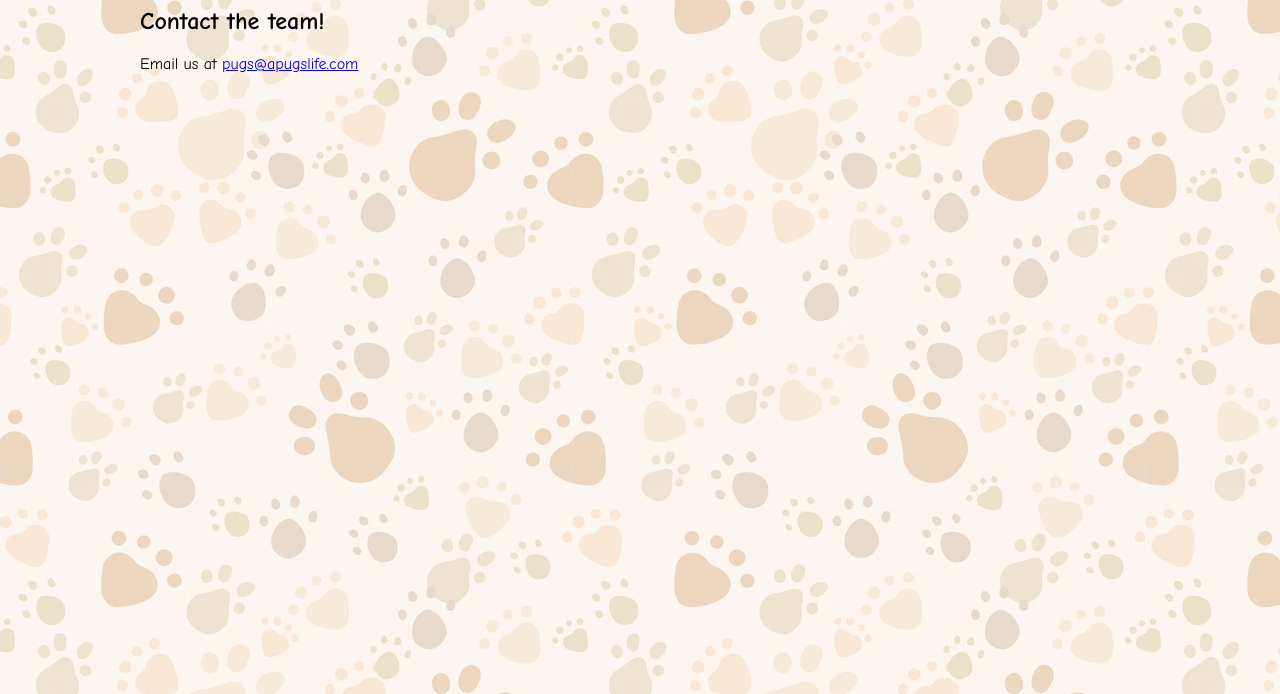
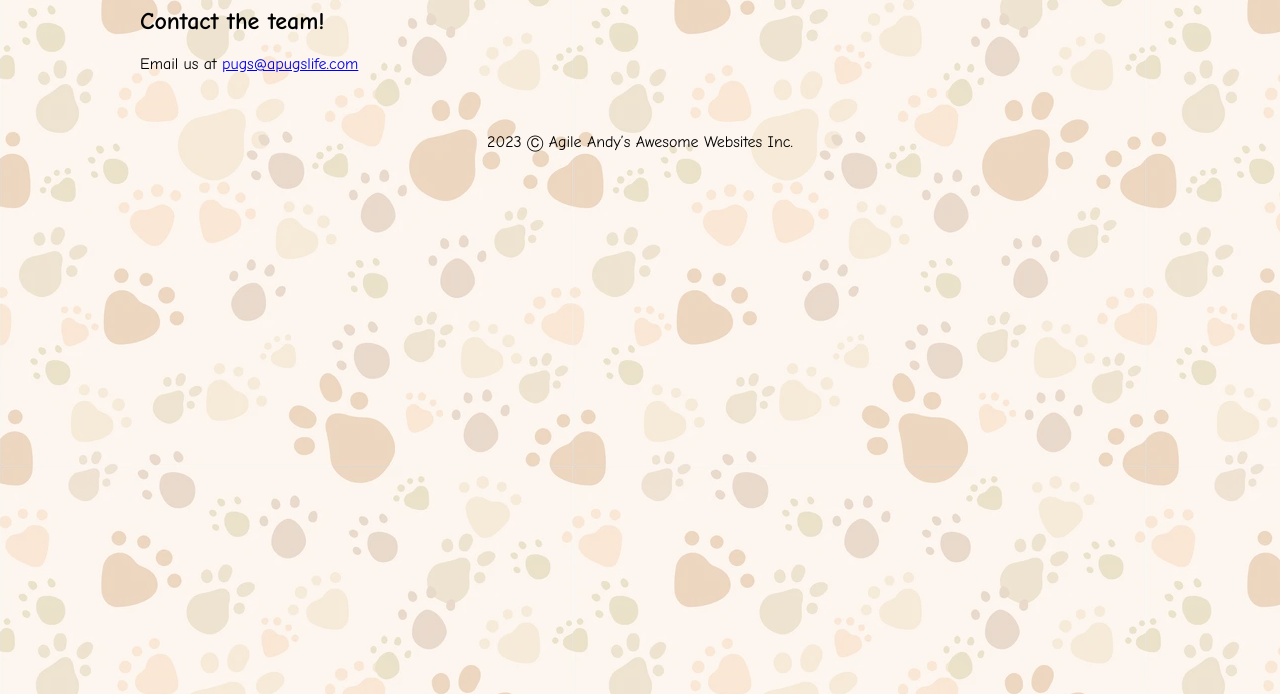
Before and after one commit to tomgowans/pugsly-website, a plain HTML site: page contact.html in a window 1280 px wide. Shown: the part 106-800 px from the top of the page. Drawn offline with Linux system fonts and the light colour scheme.

Commit message:
add footer

```diff
--- a/contact.html
+++ b/contact.html
@@ -62,5 +62,8 @@
 
 
     </main>
+    <footer>
+        2023 Ⓒ Agile Andy’s Awesome Websites Inc.
+    </footer>
   </body>
 </html>
--- a/styles.css
+++ b/styles.css
@@ -7,6 +7,12 @@ body {
   font-family: "Comic Sans MS", "Lucida Sans", "Lucida Sans Regular",
     "Lucida Grande", "Lucida Sans Unicode", Geneva, Verdana, sans-serif;
   background-image: url("bg-print.png");
+}
+
+footer {
+  clear: both;
+  padding: 40px;
+  text-align: center;
 }
 
 .container {
```
Also changed, not shown: Pages/ImagePage1.html (+3 -0 lines), Pages/ImagePage2.html (+3 -0 lines), Pages/ImagePage3.html (+3 -0 lines), Pages/ImagePage4.html (+3 -0 lines), Pages/ImagePage5.html (+3 -0 lines), Pages/ImagePage6.html (+3 -0 lines), Pages/ImagePage7.html (+3 -0 lines), Pages/ImagePage8.html (+3 -1 lines), about-us.html (+3 -0 lines), behaviour.html (+3 -0 lines), dietary-requirements.html (+3 -0 lines), images.html (+3 -0 lines), index.html (+3 -0 lines), popular-culture.html (+3 -0 lines).
